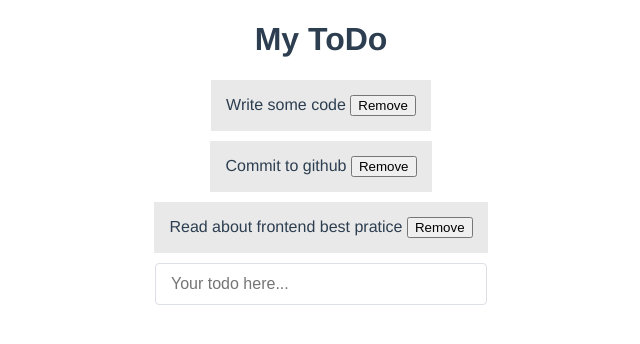
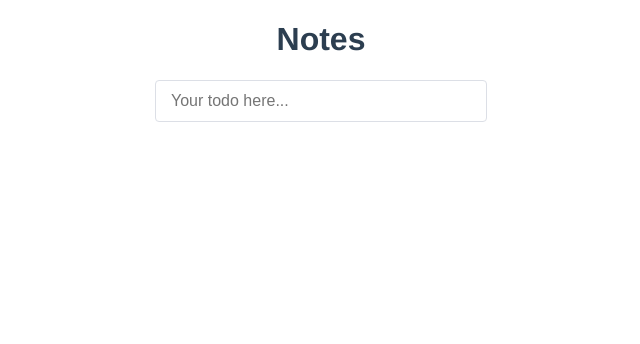
Before and after one commit to ruslanzharkov/vue-todo, a Vue app: page / in a window 1280 px wide. Shown: the top 344 px of the page, without its empty margins (319-959 px from the left). Built offline with nearby package versions, Linux system fonts and the light colour scheme.

Commit message:
Changed main component

```diff
--- a/src/components/Main.vue
+++ b/src/components/Main.vue
@@ -2,15 +2,17 @@
   <div class="hello">
     <h1>{{title}}</h1>
     <div>
+      <form @submit.prevent="addTodos">
+        <label>
+          <input type="text" class="todo-input" placeholder="Your todo here..." v-model="newTodo"/>
+        </label>
+      </form>
       <div class="todos">
         <div v-for="(todo, index) in todos" v-bind:key="index" class="todo">
           {{todo.title}}
           <button v-on:click="removeTodos(index)" class="rm">Remove</button>
         </div>
       </div>
-      <form @submit.prevent="addTodos">
-        <input type="text" class="todo-input" placeholder="Your todo here..." v-model="newTodo"/>
-      </form>
     </div>
   </div>
 </template>
@@ -19,7 +21,7 @@
 import { mapState, mapMutations, mapActions } from 'vuex';
 
 export default {
-  name: 'HelloWorld',
+  name: 'Main',
   data() {
     return {
       newTodo: '',
--- a/src/store.js
+++ b/src/store.js
@@ -5,12 +5,8 @@ Vue.use(Vuex);
 
 export default new Vuex.Store({
   state: {
-    title: 'My ToDo',
-    todos: [
-      { title: 'Write some code', completed: false },
-      { title: 'Commit to github', completed: false },
-      { title: 'Read about frontend best pratice', completed: false },
-    ],
+    title: 'Notes',
+    todos: [],
   },
   mutations: {
     ADD_TODO: (state, todo) => {
```
